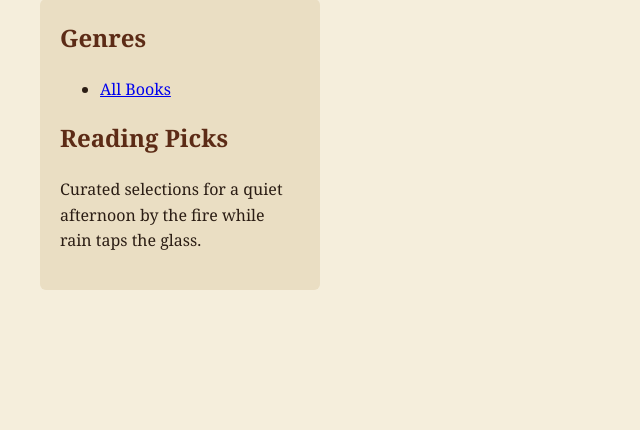
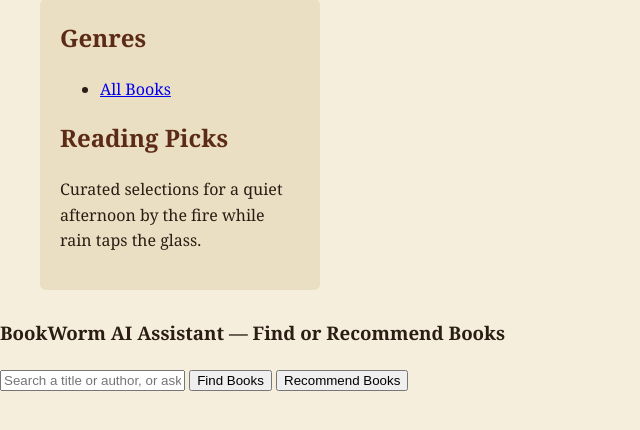
Before and after one commit to dawsonpierson2/bookworm, a Flask app: template templates/index.html in a window 1280 px wide. Shown: the part 136-566 px from the top of the page, without its empty margins (0-640 px from the left). Run offline with Flask 3, Linux system fonts and the light colour scheme; the template is opened without the code that fills it, so the values that code supplies are empty.

Commit message:
Add BookWorm AI finder and recommender UI and push updates

```diff
--- a/app.py
+++ b/app.py
@@ -195,6 +195,143 @@ def index():
         logo_exists=logo_exists,
     )
 
+from concurrent.futures import ThreadPoolExecutor
+import json
+import os
+import sqlite3
+import urllib.request
+from flask import jsonify, request
+
+BOOK_WORKER_POOL = ThreadPoolExecutor(max_workers=2)
+
+
+def _search_catalog_books(prompt_text, limit=8):
+    words = [
+        w.strip(".,!?\"'()").lower()
+        for w in prompt_text.split()
+        if len(w.strip(".,!?\"'()")) > 1
+    ]
+    conn = sqlite3.connect(DB_PATH)
+    conn.row_factory = sqlite3.Row
+    try:
+        cur = conn.cursor()
+        if not words:
+            rows = cur.execute(
+                "SELECT id, title, author, genre, category, summary FROM books ORDER BY id LIMIT ?",
+                (limit,),
+            ).fetchall()
+            return [dict(r) for r in rows]
+
+        conditions = []
+        params = []
+        for word in words:
+            pattern = f"%{word}%"
+            conditions.append(
+                "(LOWER(title) LIKE ? OR LOWER(author) LIKE ? OR LOWER(genre) LIKE ? OR LOWER(category) LIKE ? OR LOWER(summary) LIKE ?)"
+            )
+            params.extend([pattern, pattern, pattern, pattern, pattern])
+
+        sql = (
+            "SELECT id, title, author, genre, category, summary FROM books WHERE "
+            + " OR ".join(conditions)
+            + " ORDER BY id LIMIT ?"
+        )
+        params.append(limit)
+        rows = cur.execute(sql, params).fetchall()
+
+        if not rows:
+            rows = cur.execute(
+                "SELECT id, title, author, genre, category, summary FROM books ORDER BY RANDOM() LIMIT ?",
+                (min(limit, 5),),
+            ).fetchall()
+
+        return [dict(r) for r in rows]
+    finally:
+        conn.close()
+
+
+def _process_book_worker(visitor_request, mode="find_or_recommend"):
+    matches = _search_catalog_books(visitor_request, limit=8)
+    api_key = os.environ.get("OPENAI_API_KEY", "").strip()
+
+    if not matches:
+        return {
+            "reply": "No books matched that search yet. Try a title, author, topic, or category.",
+            "matches": [],
+        }
+
+    if not api_key:
+        formatted = "; ".join(
+            f"{m['title']} by {m['author']} [{m['category'] or m['genre']}]"
+            for m in matches[:5]
+        )
+        prefix = "Recommended from BookWorm:" if mode == "recommend" else "Found in BookWorm:"
+        return {
+            "reply": f"{prefix} {formatted}.",
+            "matches": matches,
+        }
+
+    catalog_context = "\n".join(
+        f"- Title: {m['title']} | Author: {m['author']} | Category: {m['category'] or m['genre']} | Genre: {m['genre'] or m['category']} | Summary: {m['summary']}"
+        for m in matches
+    )
+
+    payload = {
+        "model": os.environ.get("OPENAI_MODEL", "gpt-4o-mini"),
+        "messages": [
+            {
+                "role": "system",
+                "content": (
+                    "You are BookWorm's helpful AI book assistant. Help visitors find specific books "
+                    "and recommend great reads using the provided BookWorm catalog entries first. "
+                    "Mention why each recommended book fits the visitor's request."
+                ),
+            },
+            {
+                "role": "user",
+                "content": f"Mode: {mode}\nVisitor request: {visitor_request}\n\nAvailable BookWorm books:\n{catalog_context}",
+            },
+        ],
+        "temperature": 0.4,
+    }
+
+    req = urllib.request.Request(
+        "https://api.openai.com/v1/chat/completions",
+        data=json.dumps(payload).encode("utf-8"),
+        headers={
+            "Content-Type": "application/json",
+            "Authorization": f"Bearer {api_key}",
+        },
+        method="POST",
+    )
+
+    try:
+        with urllib.request.urlopen(req, timeout=20) as resp:
+            data = json.loads(resp.read().decode("utf-8"))
+        reply_text = data["choices"][0]["message"]["content"].strip()
+    except Exception:
+        formatted = "; ".join(f"{m['title']} by {m['author']}" for m in matches[:5])
+        reply_text = f"Here are matching books from BookWorm: {formatted}."
+
+    return {
+        "reply": reply_text,
+        "matches": matches,
+    }
+
+
+@app.route("/api/ai-book-worker", methods=["POST"])
+def api_ai_book_worker():
+    payload = request.get_json(silent=True) or {}
+    visitor_request = (payload.get("query") or request.form.get("query") or "").strip()
+    mode = (payload.get("mode") or "find_or_recommend").strip()
+
+    if not visitor_request:
+        return jsonify({"error": "Please enter a book title, author, topic, or what you want to read."}), 400
+
+    future = BOOK_WORKER_POOL.submit(_process_book_worker, visitor_request, mode)
+    result = future.result(timeout=25)
+    return jsonify(result)
+
 
 if __name__ == "__main__":
     init_db()
--- a/templates/index.html
+++ b/templates/index.html
@@ -60,3 +60,50 @@
   </main>
 </body>
 </html>
+<section id="bookworm-ai-assistant">
+  <h3>BookWorm AI Assistant — Find or Recommend Books</h3>
+  <input
+    type="text"
+    id="bw-ai-input"
+    placeholder="Search a title or author, or ask for a recommendation..."
+  />
+  <button type="button" id="bw-find-btn">Find Books</button>
+  <button type="button" id="bw-recommend-btn">Recommend Books</button>
+  <p id="bw-ai-reply"></p>
+  <ul id="bw-ai-list"></ul>
+</section>
+
+<script>
+async function askBookWormWorker(mode) {
+  const input = document.getElementById("bw-ai-input");
+  const replyEl = document.getElementById("bw-ai-reply");
+  const listEl = document.getElementById("bw-ai-list");
+  const query = input.value.trim();
+  if (!query) return;
+
+  replyEl.textContent = mode === "recommend" ? "Building recommendations..." : "Searching BookWorm...";
+  listEl.innerHTML = "";
+
+  try {
+    const res = await fetch("/api/ai-book-worker", {
+      method: "POST",
+      headers: { "Content-Type": "application/json" },
+      body: JSON.stringify({ query, mode })
+    });
+    const data = await res.json();
+    replyEl.textContent = data.reply || data.error || "No response received.";
+
+    (data.matches || []).forEach((book) => {
+      const li = document.createElement("li");
+      const label = book.category || book.genre || "BookWorm";
+      li.textContent = `${book.title} by ${book.author} (${label})`;
+      listEl.appendChild(li);
+    });
+  } catch (err) {
+    replyEl.textContent = "Unable to reach the BookWorm AI assistant right now.";
+  }
+}
+
+document.getElementById("bw-find-btn").addEventListener("click", () => askBookWormWorker("find"));
+document.getElementById("bw-recommend-btn").addEventListener("click", () => askBookWormWorker("recommend"));
+</script>
```
